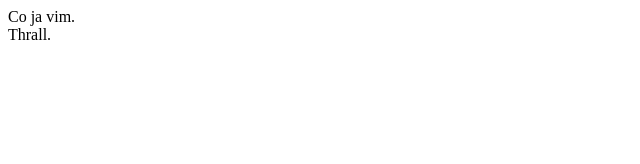
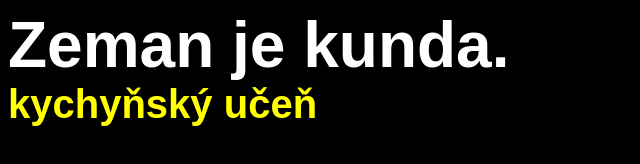
Before and after one commit to McxCZE/RandomQuotesGenerator, a plain HTML site: page index.html in a window 1280 px wide. Shown: the whole page, without its empty margins (0-640 px from the left). Drawn offline with Linux system fonts and the light colour scheme.

Commit message:
Update - Styling

```diff
--- a/sources/quotesCollection.json
+++ b/sources/quotesCollection.json
@@ -1,12 +1,19 @@
 {
 	"Quote" : [
         {
-            "quotes": ["Lok'tar Ogar", "Zug zug", "Co ja vim"]
+            "quotes": ["Já to všechno prcám.", "Letim jako rogalo.", "Uvěritelný věci si člověk vymyslí, neuvěřitelný se stávají.", "Lok’tar Ogar!", "Já bych si s dovolením také dal.", "Když se leknu, tak prostě najednou přestanu mluvit.", "Zdeno?! Zdeno?!!!", "Nehci zabrušovat, abych nemusel vybrušovat.",
+                "Cože, seš načatá?", "A když nemáte žampióny, tak tam nedávejte nic.", "Je to tak, šéfe, že jsem to omylem dal do jinýho hrníčku.", "Já jsem si přišel hrát s kamením.", "Íjíjíjíjíjí!", "Zeman je kunda.", "Gut race today, very gut vetr.", "Čágo bélo šílenci!", "That´s what she said!", "Se stim smiř!",
+                "Si zabil!", "Když tě chytí, tak jsi v řiti."
+                ]
         }
 	],
     "Person" : [
         {
-            "people": ["P. Fiala", "Thrall"]
+            "people": ["Jiří Kára", "Jakub Yzomandias Vlček", "Vikdor Dufka", "Thrall",
+                "Jára Cimrman", "Zdena Novotná", "kamarád paní Zdeny", "Miloslav Rozner",
+                "Slávek Boura", "Jirka Babica", "kychyňský učeň", "kluk s kamením", "Xena princezna válečnice",
+                "Ferdinand Peroutka", "Stanislav Řezáč", "Tereza Pergnerová",
+                "Michael Scott", "Zmikund Lucembruski", "Rytmus", "Haina Pawlowská"]
         }
     ]
 }
--- a/sources/webFunctions.js
+++ b/sources/webFunctions.js
@@ -14,8 +14,8 @@ $.fn.generateMain = function () {
         var indexQuote = generateRandomInteger(jsonResponseQuote[0].quotes.length);
         var indexPerson = generateRandomInteger(jsonResponsePerson[0].people.length);
 
-        sayingHtml += `<div class='quote'>${jsonResponseQuote[0].quotes[indexQuote]}.</div>`;
-        sayingHtml += `<div class='person'>${jsonResponsePerson[0].people[indexPerson]}.</div>`;
+        sayingHtml += `<div class='quote'>${jsonResponseQuote[0].quotes[indexQuote]}</div>`;
+        sayingHtml += `<div class='person'>${jsonResponsePerson[0].people[indexPerson]}</div>`;
         $('#dynamicDiv').html(sayingHtml);
     })
         .done(function () {
--- a/styles.css
+++ b/styles.css
@@ -0,0 +1,19 @@
+body {
+    background-color:black;
+}
+
+.quote {
+    font-family: sans-serif;
+    font-weight: bold;
+    font-size: 48pt;
+    color: rgba(255,255,254,255);
+    margin: auto;
+}
+
+.person {
+    font-family: sans-serif;
+    font-weight: bold;
+    font-size: 30pt;
+    color: rgba(255,255,0,255);
+    margin: auto;
+}
```
Also changed, not shown: index.html (+0 -3 lines).
